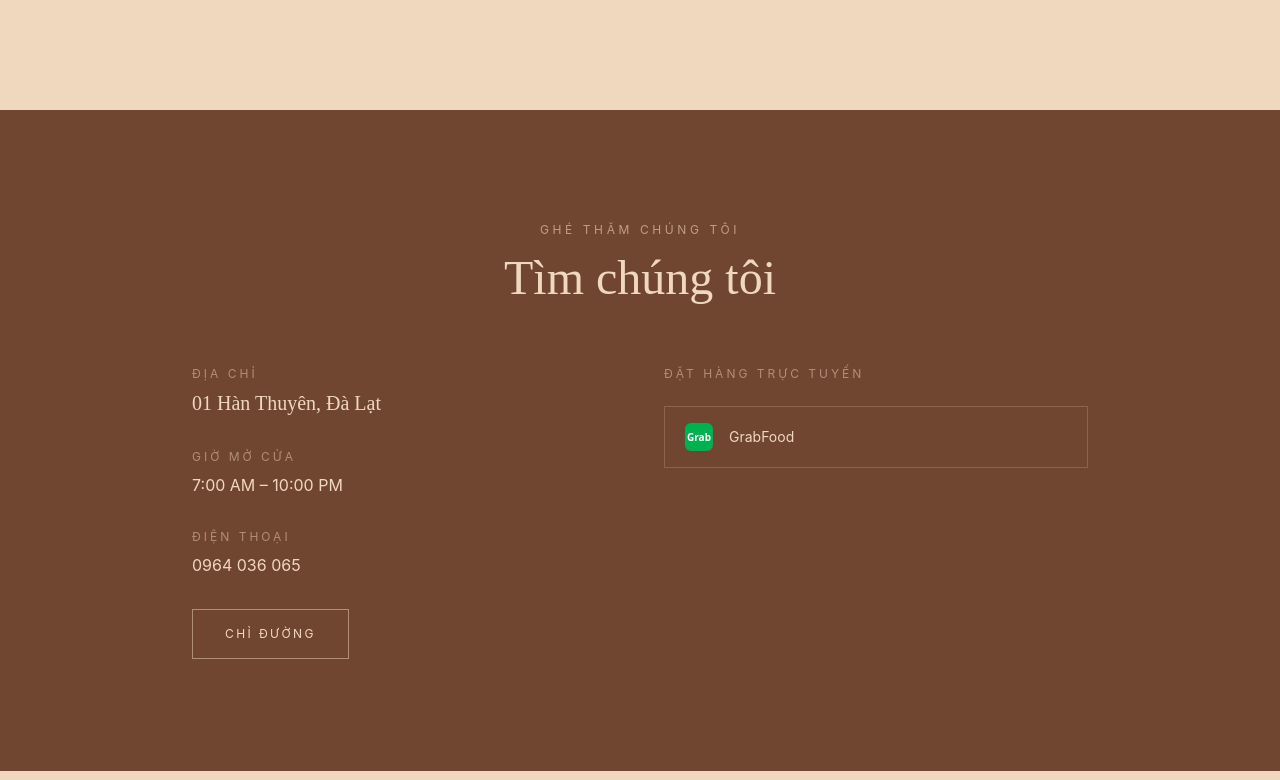
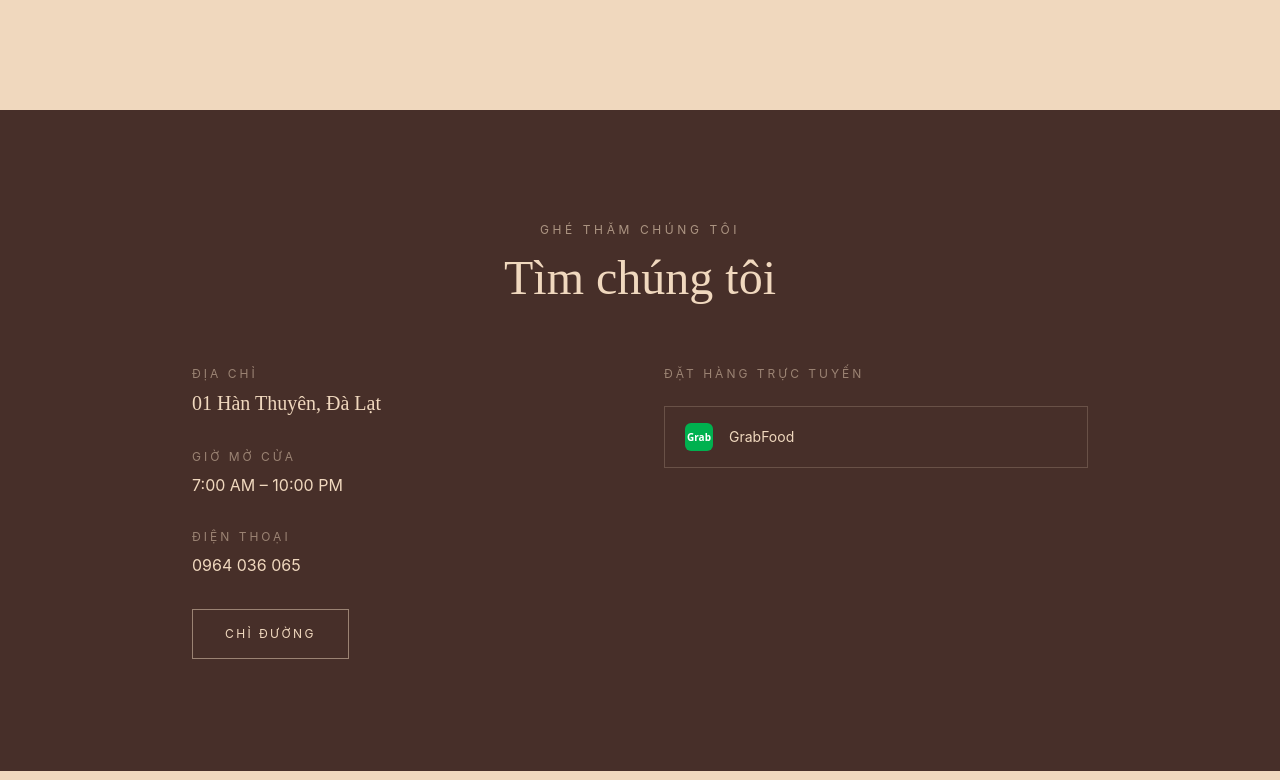
Before and after one commit to mhuy07092004/9611_Kafe, a React (Vite) app: page / in a window 1280 px wide. Shown: the part 3460-4240 px from the top of the page. Built offline with nearby package versions, Linux system fonts and the light colour scheme; a web font is replaced by a local one.

Commit message:
fix color

```diff
--- a/src/components/Location.tsx
+++ b/src/components/Location.tsx
@@ -30,7 +30,7 @@ export default function Location() {
     <section
       id="location"
       ref={containerRef}
-      className="bg-[#714630] py-16 md:py-28 px-6"
+      className="bg-[#472f29] py-16 md:py-28 px-6"
     >
       <div className="max-w-4xl mx-auto">
         <span className="location-item block font-body text-xs tracking-[0.3em] uppercase text-[#f0d8be]/60 mb-4 text-center">
```
